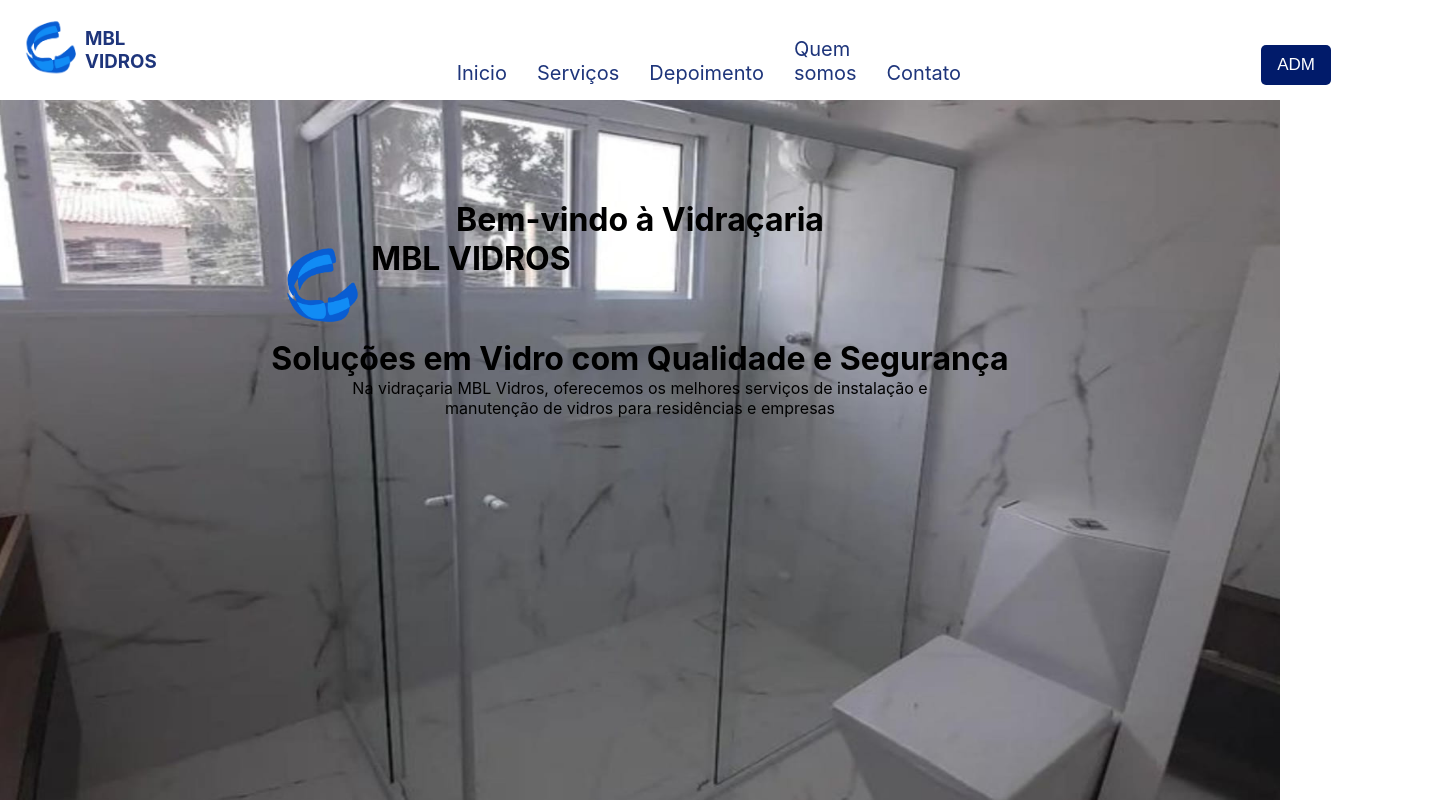
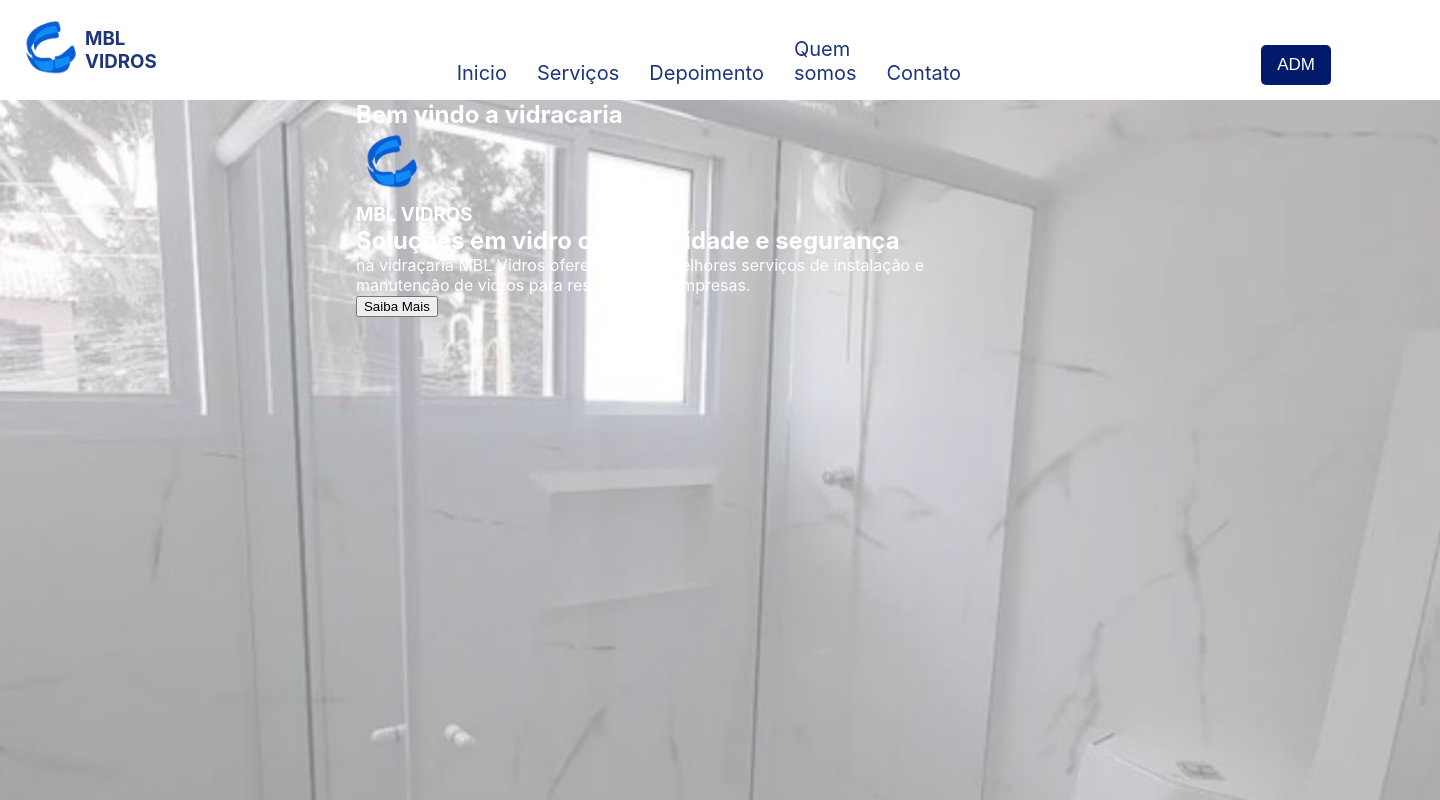
Before and after one commit to bruno-2810/mblVidros_tcc, a React (Create React App) app: page / in a window 1280 px wide. Shown: the top 800 px of the page, 1440 px wide, since content can reach past the window. Built offline with nearby package versions, Linux system fonts and the light colour scheme.

Commit message:
commit top

```diff
--- a/src/components/secao1/index.jsx
+++ b/src/components/secao1/index.jsx
@@ -4,16 +4,23 @@
 
     return (
         <div className='secao1'>
-            <img src="/images/img1.png" alt="" />
+            <img className='imgFundo' src="/images/img1.png" alt="" />
             <div className='textos'>
-                <h1>Bem-vindo à Vidraçaria</h1>
+                <div>
+                    <h2>Bem vindo a vidracaria</h2>
+                </div>
                 <div className='logo'>
-                    <img src="/images/logo.png" alt="" />
-                    <h1>MBL VIDROS</h1>
+                    <img src="/images/logo.png" alt="" width={70} height={70} />
+                    <h3>MBL VIDROS</h3>
                 </div>
                 <div>
-                    <h1>Soluções em Vidro com Qualidade e Segurança</h1>
-                    <p>Na vidraçaria MBL Vidros, oferecemos os melhores serviços de instalação e <br />manutenção de vidros para residências e empresas</p>
+                    <h2>Soluções em vidro com qualidade e segurança</h2>
+                </div>
+                <div>
+                    <p>na vidraçaria MBL Vidros oferecemos os melhores serviços de instalação e <br />manutenção de vidros para residências e empresas.</p>
+                </div>
+                <div className='saibaMais'>
+                    <button>Saiba Mais</button>
                 </div>
             </div>
         </div>
--- a/src/components/secao1/index.scss
+++ b/src/components/secao1/index.scss
@@ -3,28 +3,14 @@
     flex-direction: column;
     align-items: center;
 
+    .imgFundo {
+        background-image: #162f79;
+        opacity: 0.5;
+    }
+
     .textos {
-        margin-top: 100px;
+        color: #fff;
         position: absolute;
-        text-align: center;
 
     }
-    .logo {
-        display: flex;
-        flex-direction: row;
-
-        h1 {
-
-        }
-
-        img {
-            width: 100px;
-            height: 100px;
-        }
-    }
-
-    img {
-        width: 100%;
-        height: 900px;
-    }
 }
```
